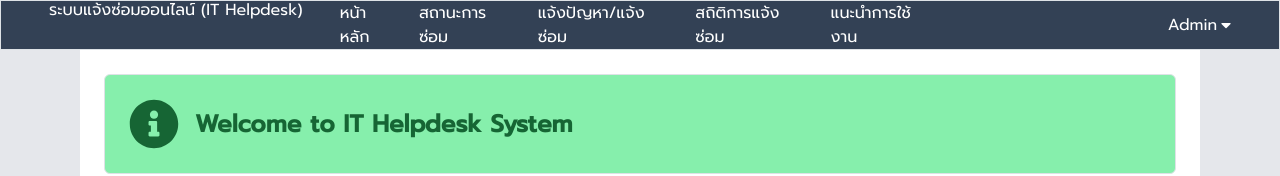
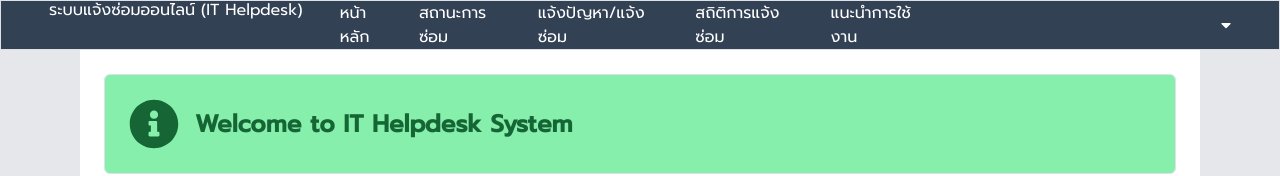
Before and after one commit to mhc9/react-mhc9-erp, a React (Create React App) app: page / in a window 1280 px wide. Shown: the top 176 px of the page. Built offline with nearby package versions, Linux system fonts and the light colour scheme; no server answers; sample sign-in values are in the browser's storage.

Commit message:
Temporarily comment useEffect hook calling in Home and call useGetUserDetailsQuery hook of RTK Query for getting user data and render to user menu in navbar menu

```diff
--- a/src/components/Navbar/index.js
+++ b/src/components/Navbar/index.js
@@ -1,12 +1,21 @@
 import React from 'react'
-import { Link } from 'react-router-dom'
-import { useNavigate } from 'react-router-dom'
+import { Link, useNavigate } from 'react-router-dom'
+import { useDispatch } from 'react-redux'
+import Spinner from 'react-bootstrap/Spinner'
+import { useGetUserDetailsQuery } from '../../services/auth/authService'
+import { logout } from '../../features/auth/authSlice'
 
 const Navbar = () => {
+    const dispatch = useDispatch();
     const navigate = useNavigate();
+
+    const { data, isFetching } = useGetUserDetailsQuery('userDetails', {
+        pollingInterval: 900000,
+    });
 
     const logout = () => {
         localStorage.removeItem("access_token");
+        dispatch(logout());
 
         navigate("/login");
     }
@@ -27,7 +36,12 @@ const Navbar = () => {
             </div>
             <div className="menu-item flex relative">
                 <button className="hover:text-gray-400 flex items-center gap-1">
-                    Admin
+                    {isFetching && (
+                        <Spinner animation="border" role="status" size="sm" style={{ marginRight: '2px' }}>
+                            <span className="visually-hidden">Loading...</span>
+                        </Spinner>
+                    )}
+                    {(!isFetching && data) && data.name}
                     <i className="fas fa-caret-down"></i>
                 </button>
                 <ul className="dropdown-menu rounded-md bg-white text-blue-950">
--- a/src/views/Auth/Login.js
+++ b/src/views/Auth/Login.js
@@ -4,7 +4,7 @@ import { useNavigate } from 'react-router-dom'
 import { Formik, Form } from 'formik'
 import * as Yup from 'yup'
 import { useDispatch, useSelector } from 'react-redux'
-import Spinner from 'react-bootstrap/Spinner';
+import Spinner from 'react-bootstrap/Spinner'
 import { login, resetSuccess } from '../../features/auth/authSlice'
 
 const loginSchema = Yup.object().shape({
--- a/src/views/Home/index.js
+++ b/src/views/Home/index.js
@@ -15,11 +15,11 @@ const Home = () => {
         }
     }
 
-    useEffect(() => {
-        fetchEquipments();
+    // useEffect(() => {
+    //     fetchEquipments();
 
-        return () => fetchEquipments();
-    }, []);
+    //     return () => fetchEquipments();
+    // }, []);
 
     return (
         <div>
```
